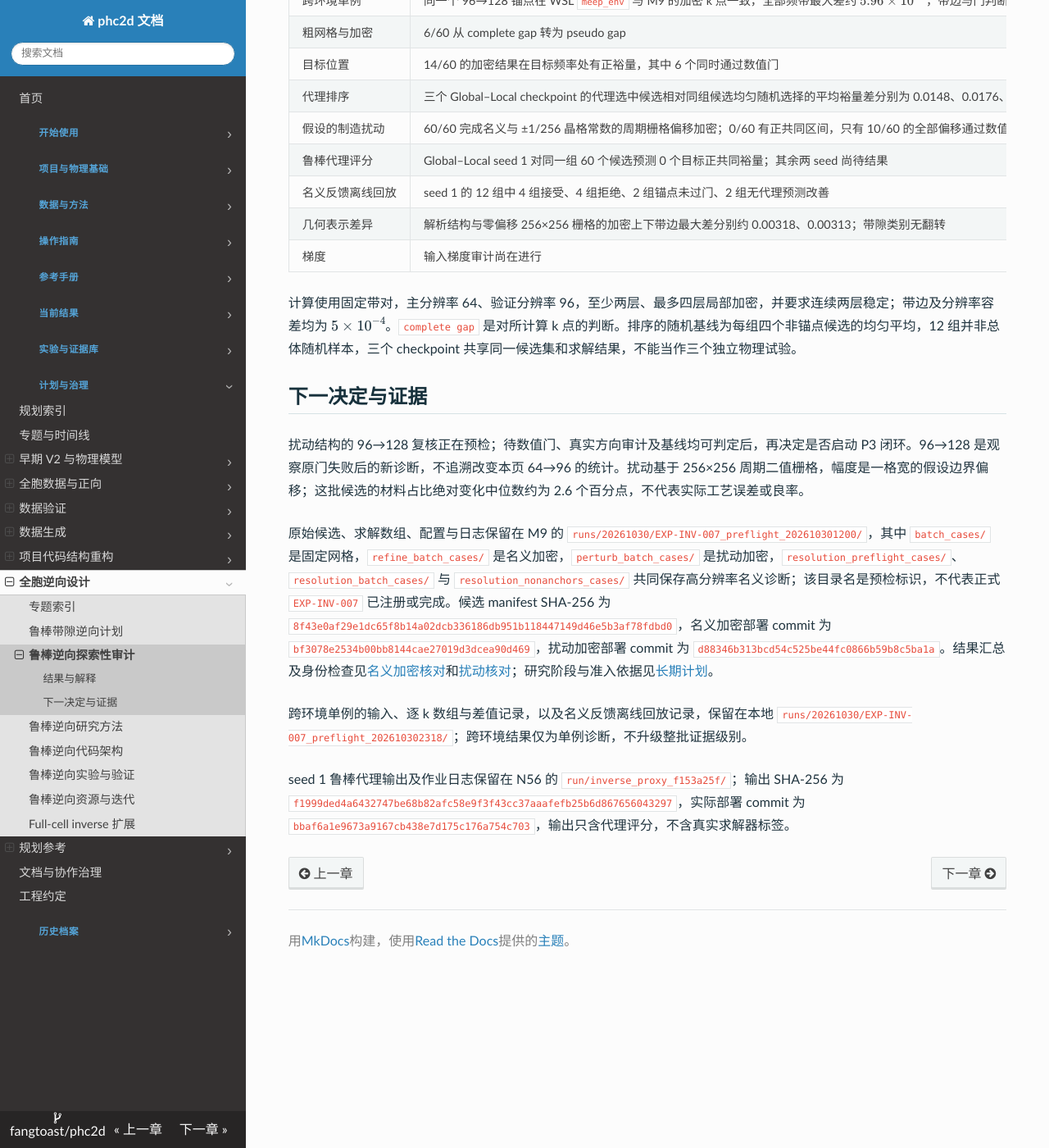
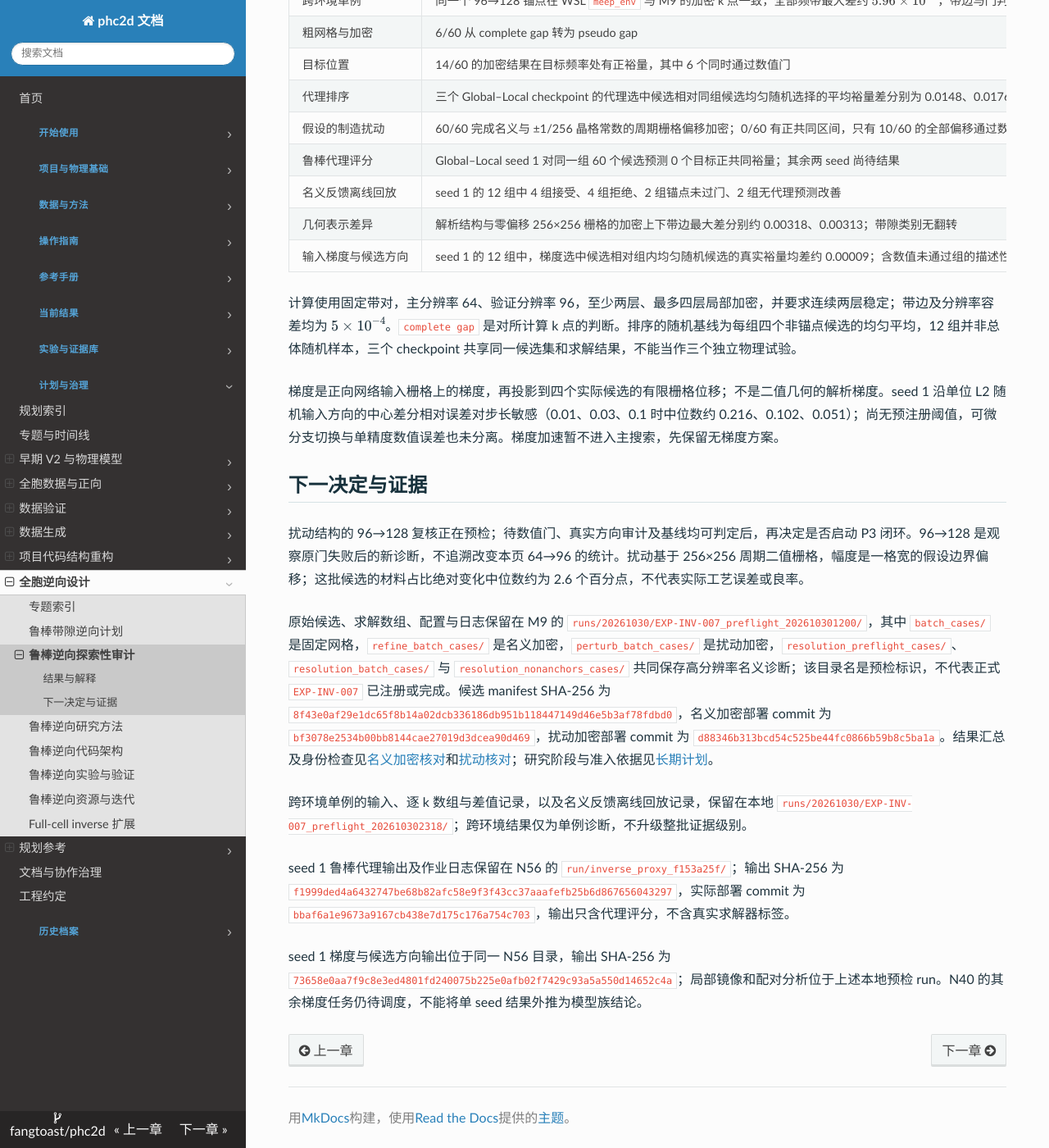
Before and after one commit to fangtoast/phc2d, an MkDocs documentation site: the page built from docs/results/inverse/鲁棒带隙逆向可用性审计.md, in a window 1280 px wide and 1400 px high, scrolled down 522 px. Shown: the whole window at 82% size. Built offline with MkDocs 1.6.1, drawn with Linux system fonts in a browser that asks for light colours.

Commit message:
Record gradient direction usability audit

```diff
--- a/docs/results/inverse/鲁棒带隙逆向可用性审计.md
+++ b/docs/results/inverse/鲁棒带隙逆向可用性审计.md
@@ -44,9 +44,11 @@ source_artifacts:
 | 鲁棒代理评分 | Global–Local seed 1 对同一组 60 个候选预测 0 个目标正共同裕量；其余两 seed 尚待结果 | 与物理记录的候选和偏移栅格身份匹配；没有一组全部候选通过原扰动数值门，不能判定排序可靠性 |
 | 名义反馈离线回放 | seed 1 的 12 组中 4 组接受、4 组拒绝、2 组锚点未过门、2 组无代理预测改善 | 仅复用既有 96→128 结果检验接受规则，没有执行在线搜索或 P3 pilot |
 | 几何表示差异 | 解析结构与零偏移 256×256 栅格的加密上下带边最大差分别约 0.00318、0.00313；带隙类别无翻转 | 二者的独立自适应搜索和材料表示不同，不能将解析结构直接视为扰动栅格的精确替代 |
-| 梯度 | 输入梯度审计尚在进行 | 未验证真实几何梯度方向收益 |
+| 输入梯度与候选方向 | seed 1 的 12 组中，梯度选中候选相对组内均匀随机候选的真实裕量均差约 0.00009；含数值未通过组的描述性 bootstrap 区间跨零 | 未获得方向收益证据；7 个全部过门组也是事后筛选，不能当作独立正式测试 |
 
 计算使用固定带对，主分辨率 64、验证分辨率 96，至少两层、最多四层局部加密，并要求连续两层稳定；带边及分辨率容差均为 $5\times10^{-4}$。`complete gap` 是对所计算 k 点的判断。排序的随机基线为每组四个非锚点候选的均匀平均，12 组并非总体随机样本，三个 checkpoint 共享同一候选集和求解结果，不能当作三个独立物理试验。
+
+梯度是正向网络输入栅格上的梯度，再投影到四个实际候选的有限栅格位移；不是二值几何的解析梯度。seed 1 沿单位 L2 随机输入方向的中心差分相对误差对步长敏感（0.01、0.03、0.1 时中位数约 0.216、0.102、0.051）；尚无预注册阈值，可微分支切换与单精度数值误差也未分离。梯度加速暂不进入主搜索，先保留无梯度方案。
 
 ## 下一决定与证据
 
@@ -57,3 +59,5 @@ source_artifacts:
 跨环境单例的输入、逐 k 数组与差值记录，以及名义反馈离线回放记录，保留在本地 `runs/20261030/EXP-INV-007_preflight_202610302318/`；跨环境结果仅为单例诊断，不升级整批证据级别。
 
 seed 1 鲁棒代理输出及作业日志保留在 N56 的 `run/inverse_proxy_f153a25f/`；输出 SHA-256 为 `f1999ded4a6432747be68b82afc58e9f3f43cc37aaafefb25b6d867656043297`，实际部署 commit 为 `bbaf6a1e9673a9167cb438e7d175c176a754c703`，输出只含代理评分，不含真实求解器标签。
+
+seed 1 梯度与候选方向输出位于同一 N56 目录，输出 SHA-256 为 `73658e0aa7f9c8e3ed4801fd240075b225e0afb02f7429c93a5a550d14652c4a`；局部镜像和配对分析位于上述本地预检 run。N40 的其余梯度任务仍待调度，不能将单 seed 结果外推为模型族结论。
```
